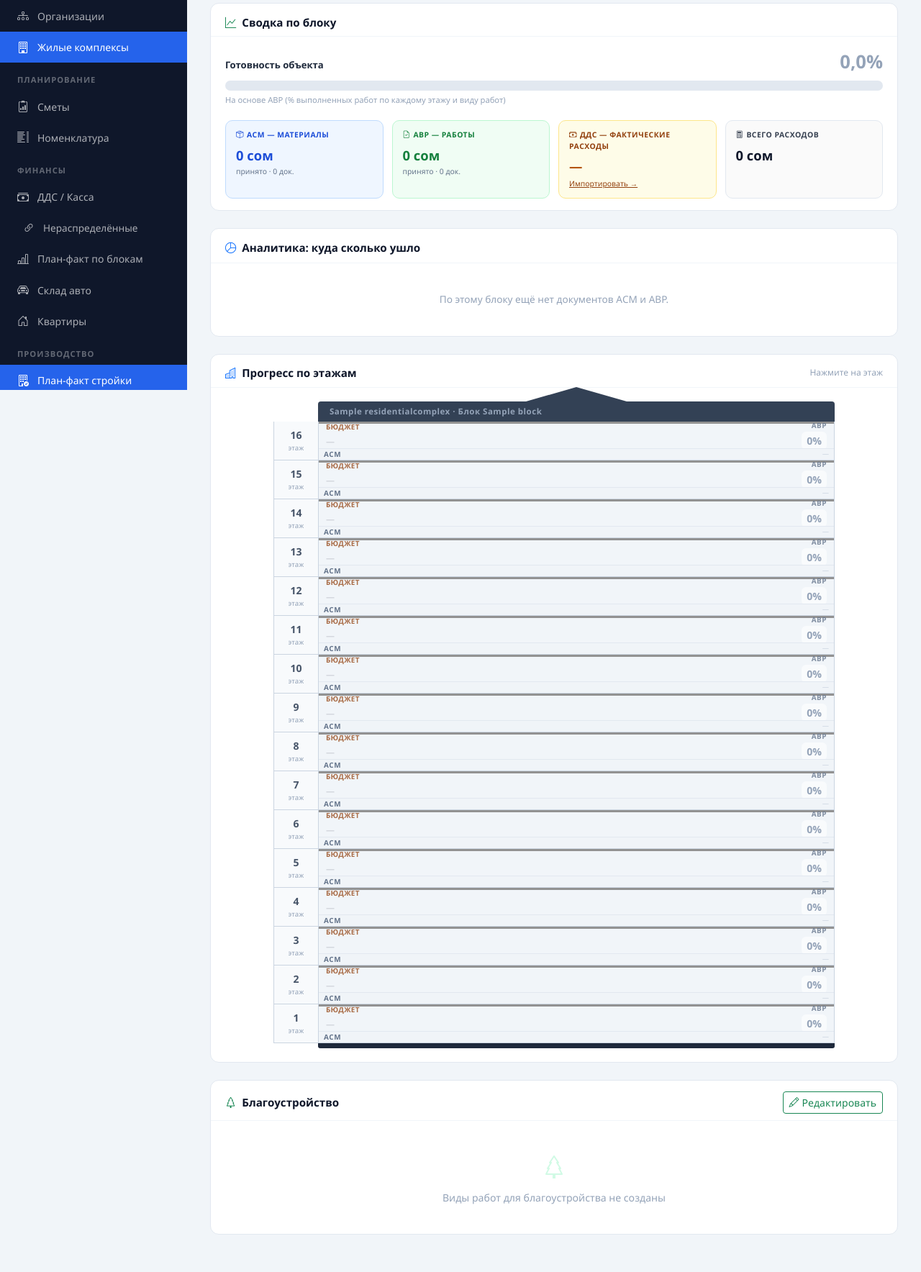
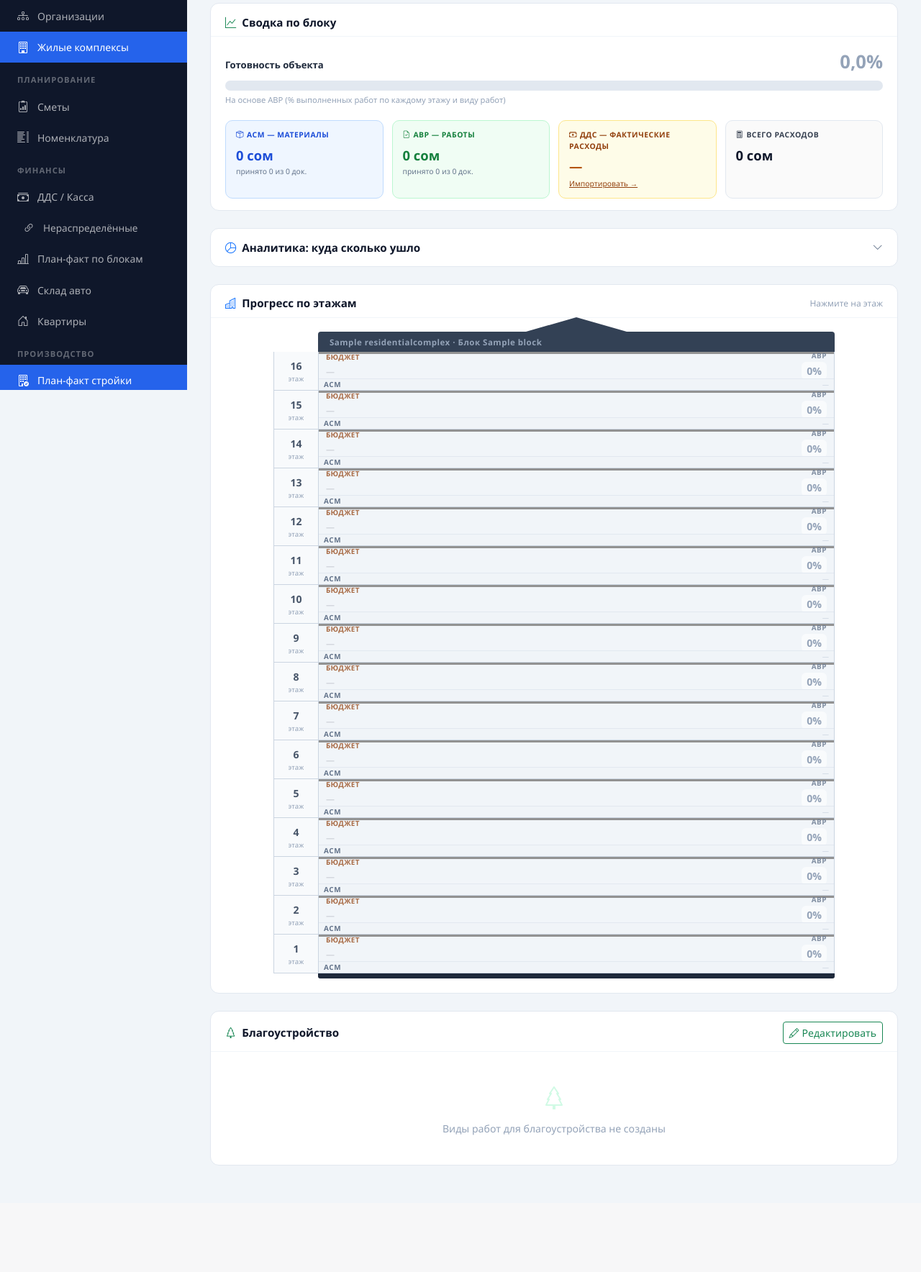
Before and after one commit to Amantur1develooper/kazan2, a Django app: page /planfact/1/ in a window 1280 px wide. Shown: the part 258-2026 px from the top of the page at 72% size. After the commit the page ends 1878 px from the top, so only its background shows below. Run offline with Django 4.2, Linux system fonts and the light colour scheme; a user stored in the database is signed in; tables that the repository leaves empty hold one stand-in row (values such as "Sample post"); grey boxes marked "Sample" are stand-in pictures.

Commit message:
new comment asm and avr2

```diff
--- a/apps/core/middleware.py
+++ b/apps/core/middleware.py
@@ -1,6 +1,6 @@
 from django.shortcuts import redirect
 
-EXEMPT_PREFIXES = ('/login/', '/logout/', '/admin/')
+EXEMPT_PREFIXES = ('/login/', '/logout/', '/admin/', '/favicon.', '/apple-touch-icon.png')
 
 
 class LoginRequiredMiddleware:
--- a/apps/planfact/views.py
+++ b/apps/planfact/views.py
@@ -392,7 +392,7 @@ def _build_block_analytics(block, floor_cats, label_map, budget_map):
 
     def _bucket():
         return {'asm_acc': D0, 'asm_pend': D0, 'avr_acc': D0, 'avr_pend': D0,
-                'asm_count': 0, 'avr_count': 0}
+                'asm_count': 0, 'avr_count': 0, 'asm_acc_count': 0, 'avr_acc_count': 0}
 
     by_floor = defaultdict(_bucket)
     by_cat = defaultdict(_bucket)
@@ -409,6 +409,7 @@ def _build_block_analytics(block, floor_cats, label_map, budget_map):
         for b in (by_floor[d['floor_number']], by_cat[d['category_id']], totals):
             b[key] += amt
             b['asm_count'] += 1
+            b['asm_acc_count'] += 1 if d['is_accepted'] else 0
 
     avr_docs = (AvrDocument.objects.filter(block=block)
                 .annotate(items_total=Coalesce(Sum(_expr()), D0))
@@ -420,6 +421,7 @@ def _build_block_analytics(block, floor_cats, label_map, budget_map):
         for b in (by_floor[d['floor_number']], by_cat[d['category_id']], totals):
             b[key] += amt
             b['avr_count'] += 1
+            b['avr_acc_count'] += 1 if d['is_accepted'] else 0
         c = by_contractor[(d['contractor'] or '').strip() or 'Не указан']
         c['acc' if d['is_accepted'] else 'pend'] += amt
         c['count'] += 1
--- a/config/urls.py
+++ b/config/urls.py
@@ -3,9 +3,12 @@ from django.urls import path, include
 from django.contrib.auth import views as auth_views
 from django.conf import settings
 from django.conf.urls.static import static
-from apps.core.views import SmartLoginView
+from apps.core.views import SmartLoginView, favicon
 
 urlpatterns = [
+    path('favicon.ico', favicon, {'filename': 'favicon.ico'}),
+    path('favicon.svg', favicon, {'filename': 'favicon.svg'}),
+    path('apple-touch-icon.png', favicon, {'filename': 'apple-touch-icon.png'}),
     path('admin/', admin.site.urls),
     path('login/', SmartLoginView.as_view(), name='login'),
     path('logout/', auth_views.LogoutView.as_view(), name='logout'),
--- /dev/null
+++ b/templates/_favicon.html
@@ -0,0 +1,3 @@
+<link rel="icon" href="/favicon.ico?v=2" sizes="32x32">
+<link rel="icon" href="/favicon.svg?v=2" type="image/svg+xml">
+<link rel="apple-touch-icon" href="/apple-touch-icon.png?v=2">
--- a/templates/base.html
+++ b/templates/base.html
@@ -5,6 +5,7 @@
   <meta charset="UTF-8">
   <meta name="viewport" content="width=device-width, initial-scale=1.0">
   <title>{% block title %}Строй Финанс{% endblock %}</title>
+  {% include "_favicon.html" %}
   <link href="https://cdn.jsdelivr.net/npm/bootstrap@5.3.2/dist/css/bootstrap.min.css" rel="stylesheet">
   <link href="https://cdn.jsdelivr.net/npm/bootstrap-icons@1.11.3/font/bootstrap-icons.css" rel="stylesheet">
   <style>
--- a/templates/planfact/_block_analytics.html
+++ b/templates/planfact/_block_analytics.html
@@ -20,31 +20,49 @@
 .an-bar > div { height:100%; background:#64748b; border-radius:3px; }
 .an-scroll { overflow-x:auto; -webkit-overflow-scrolling:touch; }
 .an-legend { font-size:.7rem; color:#94a3b8; margin-top:.6rem; }
+.an-toggle { width:100%; display:flex; justify-content:space-between; align-items:center; gap:.75rem;
+             padding:.9rem 1.25rem; background:none; border:0; border-radius:12px; text-align:left; cursor:pointer; }
+.an-toggle:hover { background:#f8fafc; }
+.an-toggle:not(.collapsed) { border-radius:12px 12px 0 0; }
+.an-toggle:focus-visible { outline:2px solid #2563eb; outline-offset:-2px; }
+.an-toggle-title { flex:1; min-width:0; }
+.an-toggle-meta { display:flex; align-items:center; gap:.6rem; flex-shrink:0; }
+.an-toggle-sum { font-size:.85rem; font-weight:800; color:#0f172a; white-space:nowrap; font-variant-numeric:tabular-nums; }
+.an-chevron { font-size:.9rem; color:#64748b; transition:transform .2s; }
+.an-toggle:not(.collapsed) .an-chevron { transform:rotate(180deg); }
 @media (max-width:600px) {
   .an-table { font-size:.74rem; }
   .an-table th, .an-table td { padding:.4rem .35rem; }
+  .an-toggle { padding:.8rem 1rem; }
+  .an-toggle-sum { font-size:.78rem; }
 }
 </style>
 
 <div class="card-section mb-4" id="block-analytics">
-  <div style="padding:.9rem 1.25rem .6rem;border-bottom:1px solid #f1f5f9;display:flex;justify-content:space-between;align-items:center;gap:.75rem;flex-wrap:wrap">
-    <span class="section-title"><i class="bi bi-pie-chart me-2 text-primary"></i>Аналитика: куда сколько ушло</span>
-    {% if analytics.has_data %}
-    <div class="an-tabs" role="tablist">
+  {# Заголовок-переключатель: по умолчанию раздел свёрнут #}
+  <button type="button" class="an-toggle collapsed" data-bs-toggle="collapse" data-bs-target="#an-body"
+          aria-expanded="false" aria-controls="an-body">
+    <span class="section-title an-toggle-title"><i class="bi bi-pie-chart me-2 text-primary"></i>Аналитика: куда сколько ушло</span>
+    <span class="an-toggle-meta">
+      {% if analytics.has_data %}<span class="an-toggle-sum">{{ analytics.totals.total_all|currency }}</span>{% endif %}
+      <i class="bi bi-chevron-down an-chevron" aria-hidden="true"></i>
+    </span>
+  </button>
+
+  <div class="collapse" id="an-body">
+  <div style="padding:1rem 1.25rem;border-top:1px solid #f1f5f9">
+  {% if not analytics.has_data %}
+    <div style="text-align:center;color:#94a3b8;padding:1.5rem 0;font-size:.85rem">
+      По этому блоку ещё нет документов АСМ и АВР.
+    </div>
+  {% else %}
+
+    <div class="an-tabs mb-3" role="tablist">
       <button type="button" class="an-tab active" data-pane="an-floors">По этажам</button>
       <button type="button" class="an-tab" data-pane="an-cats">По видам работ</button>
       <button type="button" class="an-tab" data-pane="an-contr">Подрядчики (АВР)</button>
       <button type="button" class="an-tab" data-pane="an-mat">Материалы (АСМ)</button>
     </div>
-    {% endif %}
-  </div>
-
-  <div style="padding:1rem 1.25rem">
-  {% if not analytics.has_data %}
-    <div style="text-align:center;color:#94a3b8;padding:1.5rem 0;font-size:.85rem">
-      По этому блоку ещё нет документов АСМ и АВР.
-    </div>
-  {% else %}
 
     {# Итог в одну строку #}
     <div style="display:flex;gap:1.25rem;flex-wrap:wrap;margin-bottom:1rem;font-size:.8rem;color:#475569">
@@ -175,6 +193,7 @@
     <div class="an-legend">Сумма документа = «Сумма к оплате», если указана при приёмке, иначе сумма по позициям. «Ждёт» — документ ещё не принят.</div>
   {% endif %}
   </div>
+  </div>
 </div>
 
 <script>
--- a/templates/planfact/asm_print.html
+++ b/templates/planfact/asm_print.html
@@ -3,6 +3,7 @@
 <head>
 <meta charset="UTF-8">
 <title>АСМ {% if doc.doc_number %}№{{ doc.doc_number }}{% endif %} от {{ doc.doc_date|date:"d.m.Y" }}</title>
+{% include "_favicon.html" %}
 <style>
 * { margin:0; padding:0; box-sizing:border-box; }
 body { font-family:'Times New Roman',serif; font-size:11pt; color:#000; padding:15mm 20mm; }
--- a/templates/planfact/avr_print.html
+++ b/templates/planfact/avr_print.html
@@ -3,6 +3,7 @@
 <head>
 <meta charset="UTF-8">
 <title>АВР {% if doc.doc_number %}№{{ doc.doc_number }}{% endif %} от {{ doc.doc_date|date:"d.m.Y" }}</title>
+{% include "_favicon.html" %}
 {% load finance_filters %}
 <style>
 * { margin:0; padding:0; box-sizing:border-box; }
--- a/templates/planfact/block.html
+++ b/templates/planfact/block.html
@@ -356,7 +356,7 @@
           <i class="bi bi-box-seam me-1"></i>АСМ — Материалы
         </div>
         <div style="font-size:1.15rem;font-weight:900;color:#1d4ed8">{{ asm_grand_total|currency }}</div>
-        <div style="font-size:.65rem;color:#64748b;margin-top:2px">принято · {{ analytics.totals.asm_count }} док.</div>
+        <div style="font-size:.65rem;color:#64748b;margin-top:2px">принято {{ analytics.totals.asm_acc_count }} из {{ analytics.totals.asm_count }} док.</div>
         {% if analytics.totals.asm_pend > 0 %}
         <div style="font-size:.72rem;color:#b45309;font-weight:700;margin-top:3px">+ {{ analytics.totals.asm_pend|currency }} ждёт приёмки</div>
         {% endif %}
@@ -376,7 +376,7 @@
           <i class="bi bi-file-earmark-check me-1"></i>АВР — Работы
         </div>
         <div style="font-size:1.15rem;font-weight:900;color:#15803d">{{ avr_grand_total|currency }}</div>
-        <div style="font-size:.65rem;color:#64748b;margin-top:2px">принято · {{ analytics.totals.avr_count }} док.</div>
+        <div style="font-size:.65rem;color:#64748b;margin-top:2px">принято {{ analytics.totals.avr_acc_count }} из {{ analytics.totals.avr_count }} док.</div>
         {% if analytics.totals.avr_pend > 0 %}
         <div style="font-size:.72rem;color:#b45309;font-weight:700;margin-top:3px">+ {{ analytics.totals.avr_pend|currency }} ждёт приёмки</div>
         {% endif %}
--- a/templates/registration/login.html
+++ b/templates/registration/login.html
@@ -4,6 +4,7 @@
   <meta charset="UTF-8">
   <meta name="viewport" content="width=device-width, initial-scale=1.0">
   <title>Вход — Строй Финанс</title>
+  {% include "_favicon.html" %}
   <link href="https://cdn.jsdelivr.net/npm/bootstrap@5.3.2/dist/css/bootstrap.min.css" rel="stylesheet">
   <link href="https://cdn.jsdelivr.net/npm/bootstrap-icons@1.11.3/font/bootstrap-icons.css" rel="stylesheet">
   <style>
```
Also changed, not shown: apps/core/views.py (+23 -0 lines), static/favicon/apple-touch-icon.png (added), static/favicon/apple-touch-icon.svg (added), static/favicon/favicon.ico (added), static/favicon/favicon.svg (added).
